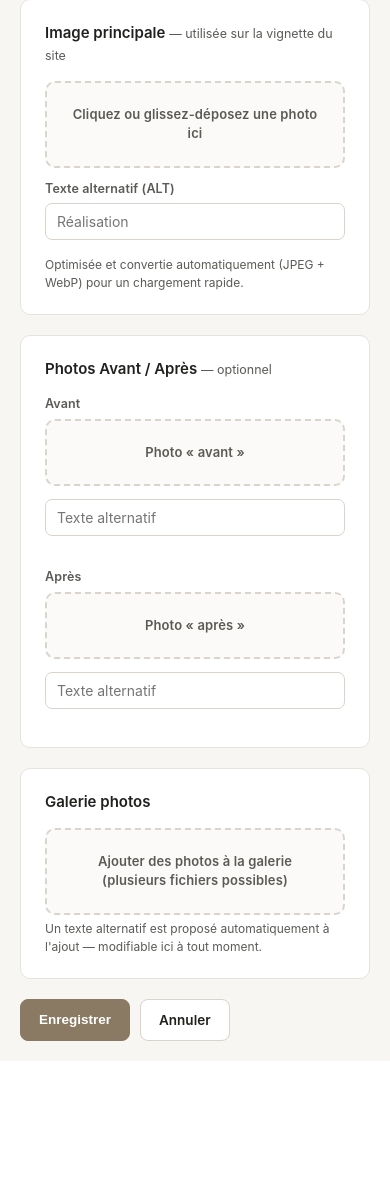
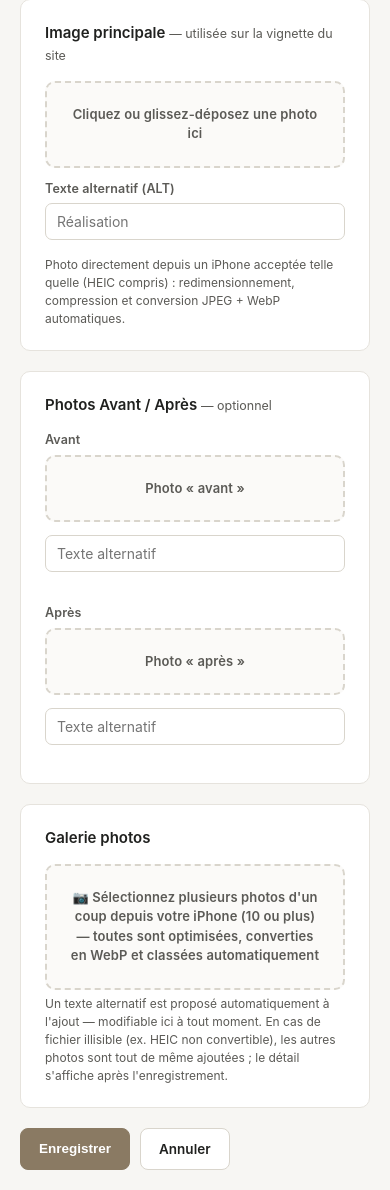
Before and after one commit to matiereetnuance-creator/e-web-matiere-et-naunce-, a PHP site: page /admin/realisation-edit.php in a window 390 px wide. Shown: the part 1345-2535 px from the top of the page. Before the commit the page ends 2386 px from the top, so only its background shows below. Run offline with PHP 8.4, Linux system fonts and the light colour scheme; the visitor is signed in with stand-in values (Sample User, id 1).

Commit message:
Envoi de photos iPhone sans préparation (HEIC, envois multiples, miniatures)
optimize_and_store_upload() (content.php) passe d'un simple ?string à un
tableau {ok, filename, error} pour distinguer précisément les causes
d'échec plutôt qu'un null générique :

- Détection + conversion automatique des photos HEIC/HEIF (format par
  défaut de l'iPhone) via Imagick si le serveur la propose ; sinon
  message clair et actionnable ("exportez en JPG…") au lieu de l'échec
  générique précédent — nouvelle fonction upload_error_message().
- Plafond d'envoi relevé de 8 à 20 Mo (photos iPhone haute résolution).
- Génération systématique d'une miniature (JPEG + WebP, 480px) à côté de
  chaque image, utilisée dans les aperçus admin (image principale,
  avant/après, galerie) pour un tableau de bord plus rapide — le rendu
  public n'est pas modifié.
- .user.ini : post_max_size et max_file_uploads relevés pour l'envoi de
  plusieurs photos en une fois (galerie d'une réalisation).

Comportement à l'échec, par écran :
- Image principale / avant / après : message d'erreur bloquant, clair
  quant à la cause (réutilise le même formulaire, aucune donnée perdue).
- Galerie (envois multiples) : un fichier en échec (ex. HEIC non
  convertible) n'empêche plus l'enregistrement des autres photos ni de
  la réalisation — il est listé nommément dans un avertissement après
  coup (nouveau style flash-warn), pour permettre un envoi de 10 photos
  d'un coup sans tout perdre à cause d'un seul fichier problématique.

Testé de bout en bout via de vraies requêtes HTTP multipart contre
l'admin (login réel, jeton CSRF) : JPEG valide, HEIC factice, fichier
surdimensionné, fichier non-image, et envoi multiple mixte (2 succès +
1 échec) — chaque cas produit le message et l'état attendus, sans
régression sur le site public ni les réalisations existantes.

Co-Authored-By: Claude Sonnet 5 <noreply@anthropic.com>
Claude-Session: https://claude.ai/code/session_01CkLGohgx4ESxZTbPKQyGEr

```diff
--- a/public/admin/includes/header.php
+++ b/public/admin/includes/header.php
@@ -17,6 +17,7 @@ unset($_SESSION['flash']);
   --ink:#20211f; --ink-soft:#5b5a56; --line:#e6e3dd; --bg:#f7f6f3; --card:#ffffff;
   --accent:#8a7a63; --accent-dark:#5f5342; --accent-soft:#f0ebe1;
   --danger:#b3413a; --danger-soft:#faeae8; --ok:#2f6b4f; --ok-soft:#e9f4ee;
+  --warn:#9a6b1f; --warn-soft:#fbf1e0;
   --radius:10px;
 }
 *{box-sizing:border-box}
@@ -57,6 +58,7 @@ input:focus,textarea:focus,select:focus{outline:2px solid var(--accent);outline-
 .flash{padding:12px 16px;border-radius:8px;margin-bottom:18px;font-size:13.5px}
 .flash-ok{background:var(--ok-soft);color:var(--ok);border:1px solid #bfe0cd}
 .flash-error{background:var(--danger-soft);color:var(--danger);border:1px solid #e3b7b2}
+.flash-warn{background:var(--warn-soft);color:var(--warn);border:1px solid #ecd5a3}
 table{width:100%;border-collapse:collapse;font-size:13.5px}
 th{text-align:left;color:var(--ink-soft);font-weight:600;font-size:12px;text-transform:uppercase;letter-spacing:.04em;padding:8px 10px;border-bottom:1px solid var(--line)}
 td{padding:10px;border-bottom:1px solid var(--line);vertical-align:middle}
@@ -112,5 +114,6 @@ tr:last-child td{border-bottom:none}
       </div>
     </div>
     <?php if ($flash): ?>
-      <div class="flash flash-<?= $flash['type'] === 'error' ? 'error' : 'ok' ?>"><?= htmlspecialchars($flash['message']) ?></div>
+      <?php $flashClass = in_array($flash['type'], ['error', 'warn'], true) ? $flash['type'] : 'ok'; ?>
+      <div class="flash flash-<?= $flashClass ?>"><?= htmlspecialchars($flash['message']) ?></div>
     <?php endif; ?>
--- a/public/admin/realisation-edit.php
+++ b/public/admin/realisation-edit.php
@@ -79,32 +79,36 @@ if ($_SERVER['REQUEST_METHOD'] === 'POST') {
         $dir = realisation_photo_dir($values['id']);
 
         if (!empty($_FILES['image_main']['name'])) {
-            $file = optimize_and_store_upload($_FILES['image_main'], $dir, 'principale-' . time());
-            if ($file) {
-                $values['image_main'] = $file;
+            $result = optimize_and_store_upload($_FILES['image_main'], $dir, 'principale-' . time());
+            if ($result['ok']) {
+                $values['image_main'] = $result['filename'];
                 if ($values['image_main_alt'] === '') {
                     $values['image_main_alt'] = suggest_alt($values['title'], $values['ville']);
                 }
             } else {
-                $errors[] = "L'image principale n'a pas pu être traitée (format non supporté ou fichier trop volumineux).";
+                $errors[] = "Image principale : " . upload_error_message($result['error']);
             }
         }
         if (!empty($_FILES['avant']['name'])) {
-            $file = optimize_and_store_upload($_FILES['avant'], $dir, 'avant-' . time());
-            if ($file) {
-                $values['avant'] = $file;
+            $result = optimize_and_store_upload($_FILES['avant'], $dir, 'avant-' . time());
+            if ($result['ok']) {
+                $values['avant'] = $result['filename'];
                 if ($values['avant_alt'] === '') {
                     $values['avant_alt'] = suggest_alt($values['title'], $values['ville'], 'avant travaux');
                 }
+            } else {
+                $errors[] = "Photo « avant » : " . upload_error_message($result['error']);
             }
         }
         if (!empty($_FILES['apres']['name'])) {
-            $file = optimize_and_store_upload($_FILES['apres'], $dir, 'apres-' . time());
-            if ($file) {
-                $values['apres'] = $file;
+            $result = optimize_and_store_upload($_FILES['apres'], $dir, 'apres-' . time());
+            if ($result['ok']) {
+                $values['apres'] = $result['filename'];
                 if ($values['apres_alt'] === '') {
                     $values['apres_alt'] = suggest_alt($values['title'], $values['ville'], 'après travaux');
                 }
+            } else {
+                $errors[] = "Photo « après » : " . upload_error_message($result['error']);
             }
         }
 
@@ -120,10 +124,15 @@ if ($_SERVER['REQUEST_METHOD'] === 'POST') {
         if (is_array($toRemove) && $toRemove) {
             $values['gallery'] = array_values(array_filter($values['gallery'], static fn ($g) => !in_array($g['file'], $toRemove, true)));
         }
-        // Galerie : nouveaux envois (plusieurs fichiers)
+        // Galerie : nouveaux envois (plusieurs fichiers à la fois, ex. 10 photos
+        // sélectionnées d'un coup sur iPhone). Une photo en échec (HEIC non
+        // convertible, format inconnu…) n'empêche pas l'enregistrement des
+        // autres : elle est simplement listée en avertissement, à renvoyer.
+        $galleryWarnings = [];
         if (!empty($_FILES['gallery']['name'][0])) {
             $count = count($_FILES['gallery']['name']);
             for ($i = 0; $i < $count; $i++) {
+                $originalName = $_FILES['gallery']['name'][$i] ?? ('fichier ' . ($i + 1));
                 if (($_FILES['gallery']['error'][$i] ?? UPLOAD_ERR_NO_FILE) !== UPLOAD_ERR_OK) {
                     continue;
                 }
@@ -134,10 +143,12 @@ if ($_SERVER['REQUEST_METHOD'] === 'POST') {
                     'error' => $_FILES['gallery']['error'][$i],
                     'size' => $_FILES['gallery']['size'][$i],
                 ];
-                $file = optimize_and_store_upload($single, $dir, 'galerie-' . time() . '-' . $i);
-                if ($file) {
+                $result = optimize_and_store_upload($single, $dir, 'galerie-' . time() . '-' . $i);
+                if ($result['ok']) {
                     $n = count($values['gallery']) + 1;
-                    $values['gallery'][] = ['file' => $file, 'alt' => suggest_alt($values['title'], $values['ville'], 'photo ' . $n)];
+                    $values['gallery'][] = ['file' => $result['filename'], 'alt' => suggest_alt($values['title'], $values['ville'], 'photo ' . $n)];
+                } else {
+                    $galleryWarnings[] = $originalName . ' : ' . upload_error_message($result['error']);
                 }
             }
         }
@@ -150,9 +161,13 @@ if ($_SERVER['REQUEST_METHOD'] === 'POST') {
                 $realisations[$existingIndex] = $values;
             }
             save_content('realisations', $realisations);
-            $_SESSION['flash'] = ['type' => 'ok', 'message' => $isNew
+            $message = $isNew
                 ? 'Réalisation publiée — sa page est en ligne immédiatement sur /realisations/' . $values['id']
-                : 'Réalisation mise à jour.'];
+                : 'Réalisation mise à jour.';
+            if ($galleryWarnings) {
+                $message .= ' — ' . count($galleryWarnings) . ' photo(s) de la galerie non ajoutée(s) : ' . implode(' / ', $galleryWarnings);
+            }
+            $_SESSION['flash'] = ['type' => $galleryWarnings ? 'warn' : 'ok', 'message' => $message];
             header('Location: realisations.php');
             exit;
         }
@@ -236,14 +251,14 @@ $suggestedMetaDesc = realisation_meta_description($values);
       <img class="thumb" style="width:160px;height:110px;margin-bottom:12px" src="../<?= htmlspecialchars(realisation_main_image_url($values)) ?>" alt="">
     <?php endif; ?>
     <label class="dropzone" data-dropzone>
-      <input type="file" name="image_main" accept="image/jpeg,image/png,image/webp">
+      <input type="file" name="image_main" accept="image/jpeg,image/png,image/webp,image/heic,image/heif,.heic,.heif">
       <span data-dz-label>Cliquez ou glissez-déposez une photo ici</span>
     </label>
     <div class="field" style="margin-top:12px">
       <label for="image_main_alt">Texte alternatif (ALT)</label>
       <input type="text" id="image_main_alt" name="image_main_alt" value="<?= htmlspecialchars($values['image_main_alt']) ?>" placeholder="<?= htmlspecialchars(suggest_alt($values['title'] ?: 'Réalisation', $values['ville'])) ?>">
     </div>
-    <div class="help">Optimisée et convertie automatiquement (JPEG + WebP) pour un chargement rapide.</div>
+    <div class="help">Photo directement depuis un iPhone acceptée telle quelle (HEIC compris) : redimensionnement, compression et conversion JPEG + WebP automatiques.</div>
   </div>
 
   <div class="card">
@@ -251,18 +266,18 @@ $suggestedMetaDesc = realisation_meta_description($values);
     <div class="field-row">
       <div class="field">
         <label>Avant</label>
-        <?php if ($values['avant']): ?><img class="thumb" style="width:140px;height:96px;margin-bottom:8px" src="<?= htmlspecialchars(realisation_photo_url($values['id'], $values['avant'])) ?>" alt=""><?php endif; ?>
+        <?php if ($values['avant']): ?><img class="thumb" style="width:140px;height:96px;margin-bottom:8px" src="<?= htmlspecialchars(realisation_thumb_url($values['id'], $values['avant'])) ?>" alt=""><?php endif; ?>
         <label class="dropzone" data-dropzone>
-          <input type="file" name="avant" accept="image/jpeg,image/png,image/webp">
+          <input type="file" name="avant" accept="image/jpeg,image/png,image/webp,image/heic,image/heif,.heic,.heif">
           <span data-dz-label>Photo « avant »</span>
         </label>
         <input type="text" name="avant_alt" value="<?= htmlspecialchars($values['avant_alt']) ?>" placeholder="Texte alternatif" style="margin-top:8px">
       </div>
       <div class="field">
         <label>Après</label>
-        <?php if ($values['apres']): ?><img class="thumb" style="width:140px;height:96px;margin-bottom:8px" src="<?= htmlspecialchars(realisation_photo_url($values['id'], $values['apres'])) ?>" alt=""><?php endif; ?>
+        <?php if ($values['apres']): ?><img class="thumb" style="width:140px;height:96px;margin-bottom:8px" src="<?= htmlspecialchars(realisation_thumb_url($values['id'], $values['apres'])) ?>" alt=""><?php endif; ?>
         <label class="dropzone" data-dropzone>
-          <input type="file" name="apres" accept="image/jpeg,image/png,image/webp">
+          <input type="file" name="apres" accept="image/jpeg,image/png,image/webp,image/heic,image/heif,.heic,.heif">
           <span data-dz-label>Photo « après »</span>
         </label>
         <input type="text" name="apres_alt" value="<?= htmlspecialchars($values['apres_alt']) ?>" placeholder="Texte alternatif" style="margin-top:8px">
@@ -276,7 +291,7 @@ $suggestedMetaDesc = realisation_meta_description($values);
       <div class="gallery-grid">
         <?php foreach ($values['gallery'] as $g): ?>
           <div style="text-align:center;font-size:11px;width:110px">
-            <img src="<?= htmlspecialchars(realisation_photo_url($values['id'], $g['file'])) ?>" alt="" style="width:110px;height:76px">
+            <img src="<?= htmlspecialchars(realisation_thumb_url($values['id'], $g['file'])) ?>" alt="" style="width:110px;height:76px">
             <input type="text" name="gallery_alt[<?= htmlspecialchars($g['file']) ?>]" value="<?= htmlspecialchars($g['alt']) ?>" placeholder="Texte alternatif" style="width:100%;margin-top:4px;padding:4px 6px;font-size:11px">
             <label style="display:block;margin-top:4px"><input type="checkbox" name="remove_gallery[]" value="<?= htmlspecialchars($g['file']) ?>"> retirer</label>
           </div>
@@ -284,10 +299,10 @@ $suggestedMetaDesc = realisation_meta_description($values);
       </div>
     <?php endif; ?>
     <label class="dropzone" data-dropzone style="margin-top:12px">
-      <input type="file" name="gallery[]" accept="image/jpeg,image/png,image/webp" multiple>
-      <span data-dz-label>Ajouter des photos à la galerie (plusieurs fichiers possibles)</span>
+      <input type="file" name="gallery[]" accept="image/jpeg,image/png,image/webp,image/heic,image/heif,.heic,.heif" multiple>
+      <span data-dz-label>📷 Sélectionnez plusieurs photos d'un coup depuis votre iPhone (10 ou plus) — toutes sont optimisées, converties en WebP et classées automatiquement</span>
     </label>
-    <div class="help">Un texte alternatif est proposé automatiquement à l'ajout — modifiable ici à tout moment.</div>
+    <div class="help">Un texte alternatif est proposé automatiquement à l'ajout — modifiable ici à tout moment. En cas de fichier illisible (ex. HEIC non convertible), les autres photos sont tout de même ajoutées ; le détail s'affiche après l'enregistrement.</div>
   </div>
 
   <div class="btn-row">
--- a/public/api/lib/content.php
+++ b/public/api/lib/content.php
@@ -143,51 +143,129 @@ function cycle_pattern(array $pattern, int $index)
     return $pattern[$index % count($pattern)];
 }
 
+/** Taille maximale acceptée en entrée, avant optimisation (photos de smartphone incluses). */
+const MN_UPLOAD_MAX_BYTES = 20 * 1024 * 1024;
+
+/** Largeur cible des miniatures générées à côté de chaque image (aperçus admin). */
+const MN_THUMB_WIDTH = 480;
+
 /**
- * Optimise une image envoyée (redimensionnement + compression) et l'enregistre
- * en JPEG. Nécessite l'extension GD (présente par défaut sur o2switch).
+ * Message clair et actionnable pour chaque code d'erreur retourné par
+ * optimize_and_store_upload(). Centralisé ici pour rester identique quel
+ * que soit l'écran d'administration qui déclenche l'envoi.
+ */
+function upload_error_message(?string $code): string
+{
+    $maxMb = (int) (MN_UPLOAD_MAX_BYTES / 1024 / 1024);
+    return match ($code) {
+        'heic_unsupported' => "Ce fichier est au format HEIC (photo iPhone) et ce serveur ne peut pas le convertir automatiquement. Merci de l'exporter en JPG avant de l'envoyer : dans l'app Photos de l'iPhone, partagez la photo puis choisissez « Options » > « Le plus compatible », ou allez dans Réglages > Appareil photo > Formats et sélectionnez « Le plus compatible » avant de reprendre la photo.",
+        'too_large' => "Ce fichier est trop volumineux (limite : {$maxMb} Mo). Les photos directement issues d'un iPhone dépassent rarement cette taille — vérifiez qu'il ne s'agit pas d'une vidéo ou d'un fichier RAW/ProRAW.",
+        'unsupported_format' => 'Format de fichier non reconnu. Formats acceptés : JPG, PNG, WebP, ainsi que HEIC (photos iPhone, converties automatiquement si le serveur le permet).',
+        'write_failed' => "Une erreur technique est survenue lors de l'enregistrement de l'image. Merci de réessayer.",
+        default => "Ce fichier n'a pas pu être traité.",
+    };
+}
+
+/**
+ * true si le serveur peut décoder le format HEIC/HEIF (photos iPhone) —
+ * nécessite l'extension Imagick compilée avec le délégué libheif, ce que
+ * n'offrent pas tous les hébergements mutualisés.
+ */
+function heic_conversion_available(): bool
+{
+    return class_exists('Imagick') && count(array_intersect(['HEIC', 'HEIF'], \Imagick::queryFormats())) > 0;
+}
+
+function is_heic_upload(array $file): bool
+{
+    $ext = strtolower((string) pathinfo((string) ($file['name'] ?? ''), PATHINFO_EXTENSION));
+    $mime = strtolower((string) ($file['type'] ?? ''));
+    return in_array($ext, ['heic', 'heif'], true)
+        || in_array($mime, ['image/heic', 'image/heif', 'image/heic-sequence', 'image/heif-sequence'], true);
+}
+
+/**
+ * Optimise une image envoyée (redimensionnement + compression), l'enregistre
+ * en JPEG + WebP, et génère une miniature (JPEG + WebP) à côté. Convertit
+ * automatiquement les photos HEIC/HEIF (iPhone) si le serveur le permet.
+ * Nécessite l'extension GD (présente par défaut sur o2switch).
  *
- * @return string|null Nom de fichier final (ex. "photo-1.jpg") ou null en cas d'échec
+ * @return array{ok:bool, filename:?string, error:?string} filename ex. "photo-1.jpg"
  */
-function optimize_and_store_upload(array $file, string $destDir, string $destBaseName, int $maxWidth = 1600, int $quality = 82): ?string
+function optimize_and_store_upload(array $file, string $destDir, string $destBaseName, int $maxWidth = 1600, int $quality = 82): array
 {
+    $fail = static fn (string $code) => ['ok' => false, 'filename' => null, 'error' => $code];
+
     if (!isset($file['tmp_name']) || !is_uploaded_file($file['tmp_name'])) {
-        return null;
+        return $fail('unsupported_format');
     }
     if (($file['error'] ?? UPLOAD_ERR_NO_FILE) !== UPLOAD_ERR_OK) {
-        return null;
+        return $fail(in_array($file['error'] ?? null, [UPLOAD_ERR_INI_SIZE, UPLOAD_ERR_FORM_SIZE], true) ? 'too_large' : 'unsupported_format');
     }
-    // 8 Mo max en entrée (avant optimisation)
-    if (($file['size'] ?? 0) > 8 * 1024 * 1024) {
-        return null;
+    if (($file['size'] ?? 0) > MN_UPLOAD_MAX_BYTES) {
+        return $fail('too_large');
     }
 
-    $info = @getimagesize($file['tmp_name']);
+    $sourcePath = $file['tmp_name'];
+    $heicTempFile = null;
+
+    $info = @getimagesize($sourcePath);
     if (!$info) {
-        return null;
+        if (is_heic_upload($file)) {
+            if (!heic_conversion_available()) {
+                return $fail('heic_unsupported');
+            }
+            try {
+                $im = new \Imagick($sourcePath);
+                $im->setImageFormat('jpeg');
+                $im->setImageCompressionQuality(92);
+                $heicTempFile = tempnam(sys_get_temp_dir(), 'heic') . '.jpg';
+                $im->writeImage($heicTempFile);
+                $im->clear();
+            } catch (\Throwable $e) {
+                if ($heicTempFile && is_file($heicTempFile)) {
+                    @unlink($heicTempFile);
+                }
+                return $fail('heic_unsupported');
+            }
+            $sourcePath = $heicTempFile;
+            $info = @getimagesize($sourcePath);
+            if (!$info) {
+                @unlink($heicTempFile);
+                return $fail('heic_unsupported');
+            }
+        } else {
+            return $fail('unsupported_format');
+        }
     }
     [$width, $height, $type] = $info;
 
     switch ($type) {
         case IMAGETYPE_JPEG:
-            $src = @imagecreatefromjpeg($file['tmp_name']);
+            $src = @imagecreatefromjpeg($sourcePath);
             break;
         case IMAGETYPE_PNG:
-            $src = @imagecreatefrompng($file['tmp_name']);
+            $src = @imagecreatefrompng($sourcePath);
             break;
         case IMAGETYPE_WEBP:
-            $src = function_exists('imagecreatefromwebp') ? @imagecreatefromwebp($file['tmp_name']) : false;
+            $src = function_exists('imagecreatefromwebp') ? @imagecreatefromwebp($sourcePath) : false;
             break;
         default:
-            return null;
+            if ($heicTempFile) {
+                @unlink($heicTempFile);
+            }
+            return $fail('unsupported_format');
     }
     if (!$src) {
-        return null;
+        if ($heicTempFile) {
+            @unlink($heicTempFile);
+        }
+        return $fail('unsupported_format');
     }
 
     // Corrige l'orientation EXIF si présente (photos de téléphone)
     if (function_exists('exif_read_data') && $type === IMAGETYPE_JPEG) {
-        $exif = @exif_read_data($file['tmp_name']);
+        $exif = @exif_read_data($sourcePath);
         $orientation = $exif['Orientation'] ?? 1;
         if ($orientation === 3) {
             $src = imagerotate($src, 180, 0);
@@ -200,6 +278,10 @@ function optimize_and_store_upload(array $file, string $destDir, string $destBas
         }
     }
 
+    if ($heicTempFile) {
+        @unlink($heicTempFile);
+    }
+
     if ($width > $maxWidth) {
         $newWidth = $maxWidth;
         $newHeight = (int) round($height * ($maxWidth / $width));
@@ -208,6 +290,8 @@ function optimize_and_store_upload(array $file, string $destDir, string $destBas
         imagecopyresampled($resized, $src, 0, 0, 0, 0, $newWidth, $newHeight, $width, $height);
         imagedestroy($src);
         $src = $resized;
+        $width = $newWidth;
+        $height = $newHeight;
     } elseif ($type !== IMAGETYPE_JPEG) {
         // Aplati la transparence PNG éventuelle sur fond blanc avant conversion JPEG
         $flat = imagecreatetruecolor($width, $height);
@@ -229,9 +313,41 @@ function optimize_and_store_upload(array $file, string $destDir, string $destBas
         @imagewebp($src, $destDir . '/' . $destBaseName . '.webp', $quality);
     }
 
+    // Miniature (aperçus admin) : redimensionnement supplémentaire à partir
+    // de l'image déjà orientée/redimensionnée, sans re-décoder le fichier.
+    if ($width > MN_THUMB_WIDTH) {
+        $thumbWidth = MN_THUMB_WIDTH;
+        $thumbHeight = (int) round($height * ($thumbWidth / $width));
+        $thumb = imagecreatetruecolor($thumbWidth, $thumbHeight);
+        imagefill($thumb, 0, 0, imagecolorallocate($thumb, 255, 255, 255));
+        imagecopyresampled($thumb, $src, 0, 0, 0, 0, $thumbWidth, $thumbHeight, $width, $height);
+        imagejpeg($thumb, $destDir . '/' . $destBaseName . '-thumb.jpg', $quality);
+        if (function_exists('imagewebp')) {
+            @imagewebp($thumb, $destDir . '/' . $destBaseName . '-thumb.webp', $quality);
+        }
+        imagedestroy($thumb);
+    } else {
+        // Déjà assez petite : la miniature est une copie de l'image principale.
+        imagejpeg($src, $destDir . '/' . $destBaseName . '-thumb.jpg', $quality);
+        if (function_exists('imagewebp')) {
+            @imagewebp($src, $destDir . '/' . $destBaseName . '-thumb.webp', $quality);
+        }
+    }
+
     imagedestroy($src);
 
-    return $ok ? $filename : null;
+    return $ok ? ['ok' => true, 'filename' => $filename, 'error' => null] : $fail('write_failed');
+}
+
+/** URL de la miniature associée à un fichier photo de réalisation (ex. "photo-1.jpg" -> "…/photo-1-thumb.jpg"), si elle existe, sinon l'image d'origine. */
+function realisation_thumb_url(string $realisationId, string $filename): string
+{
+    $thumbName = preg_replace('/\.jpg$/', '-thumb.jpg', $filename) ?? $filename;
+    $dir = realisation_photo_dir($realisationId);
+    if (is_file($dir . '/' . $thumbName)) {
+        return realisation_photo_url($realisationId, $thumbName);
+    }
+    return realisation_photo_url($realisationId, $filename);
 }
 
 /**
```
Also changed, not shown: docs/DEPLOIEMENT.md (+13 -2 lines), public/admin/photos.php (+4 -4 lines), public/admin/.user.ini.
